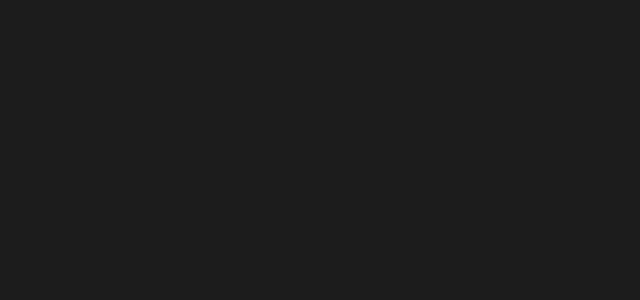
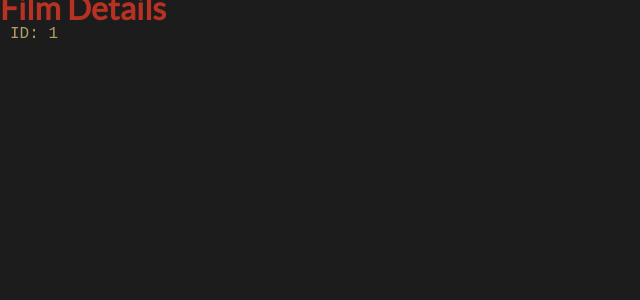
Before and after one commit to dwws-ufes/2024-UrubuFlix, a React (Vite) app in the folder client/: page /film/1 in a window 1280 px wide. Before the commit this address had no page. Shown: the top 300 px of the page, without its empty margins (0-640 px from the left). Built offline with nearby package versions, Linux system fonts and the light colour scheme; a web font is replaced by a local one.

Commit message:
feat: cria pagina do filme
Falta carregar do banco

```diff
--- a/client/src/App.jsx
+++ b/client/src/App.jsx
@@ -6,7 +6,7 @@ import ForgotPassword from './pages/ForgotPassword'
 import ResetPassword from './pages/ResetPassword'
 import Films from './pages/Films'
 import User from './pages/User'
-
+import FilmDetails from './pages/FilmDetails'
 
 function App() {
 
@@ -20,6 +20,7 @@ function App() {
         <Route path='/resetPassword/:token' element={<ResetPassword/>}></Route>
         <Route path='/films' element={<Films/>}></Route>
         <Route path='/user' element={<User/>}></Route>
+        <Route path='/film/:id' element={<FilmDetails/>}></Route>
       </Routes>
     </BrowserRouter>
   )
--- /dev/null
+++ b/client/src/pages/FilmDetails.jsx
@@ -0,0 +1,16 @@
+import React from 'react';
+import { useParams } from 'react-router-dom';
+
+const FilmDetails = () => {
+  let { id } = useParams();
+
+
+  return (
+    <div>
+      <h1>Film Details</h1>
+      <p>ID: {id}</p>
+    </div>
+  );
+}
+
+export default FilmDetails;
--- a/client/src/pages/Films.jsx
+++ b/client/src/pages/Films.jsx
@@ -1,5 +1,6 @@
 import React, { useEffect, useState } from 'react'
 import Axios from 'axios'
+import { Link } from 'react-router-dom';
 import '../style/Films.css'
 
 function Films() {
@@ -20,10 +21,13 @@ function Films() {
   return (
     <div className="film-grid">
       {film.map(film => (
-        <div key={film.name} className="film-card">
-          <img src={film.poster} alt={film.name} />
-          <h2>{film.name}</h2>
-        </div>
+
+          <div className="film-card">
+            <Link to={`/film/${film.id}`} key={film.id}>
+            <img src={film.poster} alt={film.name} />
+            <h2>{film.name}</h2>
+            </Link>
+          </div>
       ))}
     </div>
   )
```
Also changed, not shown: 1 other file (tests, documents, lock files or other folders).
